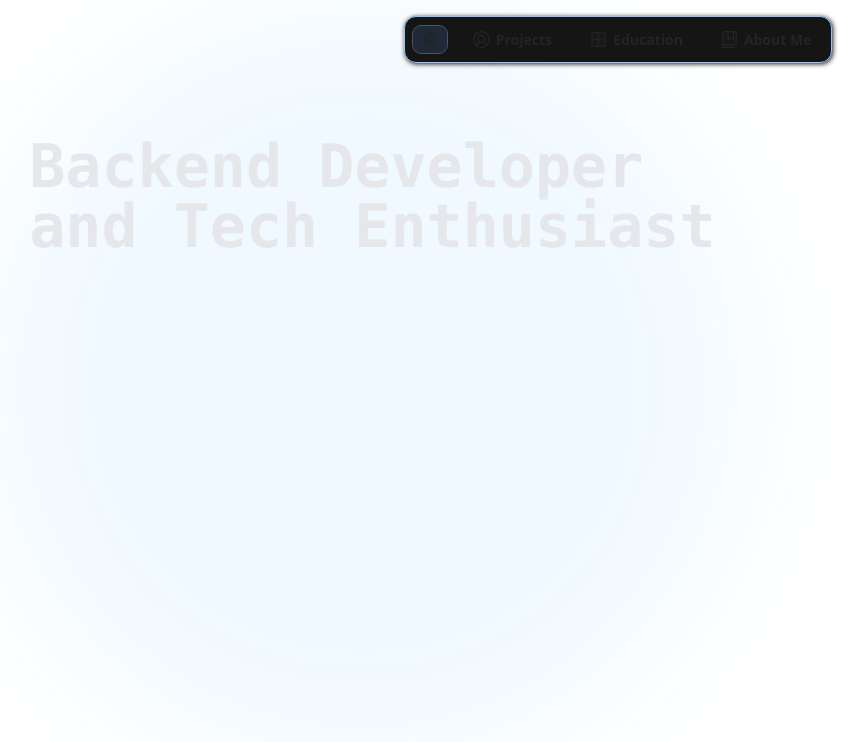
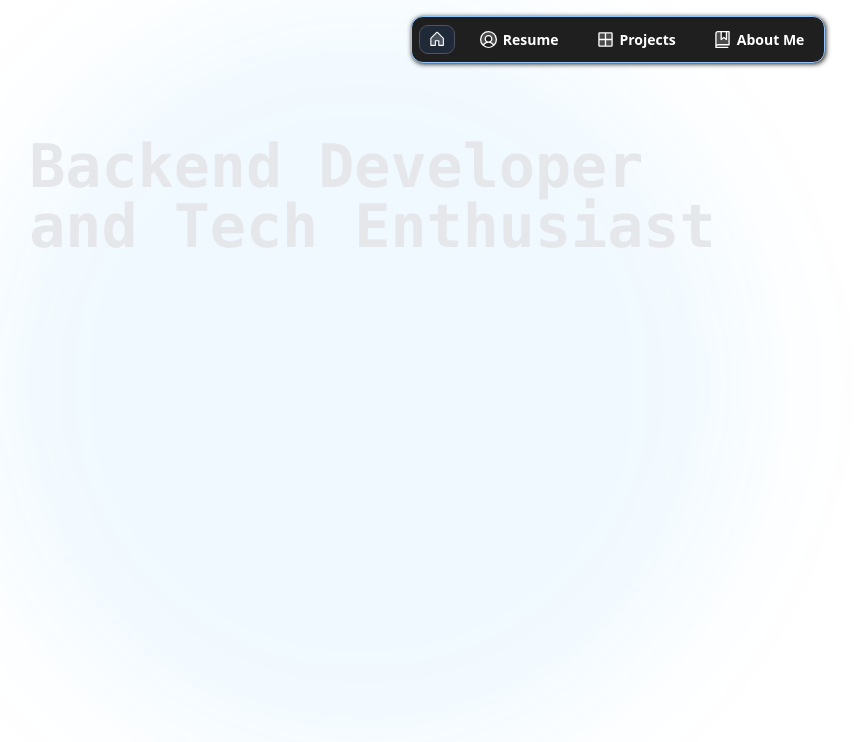
Before and after one commit to vanshanand34/Vansh-Portfolio, a Next.js app: page / in a window 1280 px wide. Shown: the top 742 px of the page, without its empty margins (22-890 px from the left). Built offline with nearby package versions, Linux system fonts and the light colour scheme.

Commit message:
Fixed hydration error by removing navbar from being pre rendered

```diff
--- /dev/null
+++ b/app/ClientNavbar.tsx
@@ -0,0 +1,9 @@
+import dynamic from "next/dynamic";
+import ResponsiveNavbar from "./Navbar";
+import { JSX } from "react";
+
+const NoSSR = dynamic(() => import("./Navbar"), {ssr: false})
+
+export default function Navbar({activeElement}: {activeElement: string}): JSX.Element{
+    return <NoSSR activeElement={activeElement}></NoSSR>
+}
--- a/app/Navbar.tsx
+++ b/app/Navbar.tsx
@@ -16,20 +16,22 @@ export default function ResponsiveNavbar({ activeElement }: { activeElement: str
         )
     }
 
-    useEffect( ()=> {
-        if(document.readyState == "complete") changeTime();
+    useEffect(() => {
+        // console.log(document.readyState, typeof window);
+        if (document.readyState == "complete") changeTime();
     }, [])
+
     function changeTime() {
-        setInterval( (() => setCurrTime(new Date())), 1000);
+        setInterval((() => setCurrTime(new Date())), 1000);
     }
     // document.onload = () => changeTime();
 
     return (
         <>
-            <div className="flex navbar justify-center  font-sans font-semibold">
+            <div className="text-white flex navbar justify-center  font-sans font-semibold">
                 <div className="w-full px-3 md:h-[7vh] text-sm flex justify-center">
 
-                    <div className="fixed bg-[#151515] my-4 border border-blue-300 rounded-xl inline-flex items-center md:justify-between justify-between py-2 px-2 shadow-[1px_1px_5px_#1a1a1a] gap-4">
+                    <div className="fixed bg-[#1f1f1f] my-4 border border-blue-300 rounded-xl inline-flex items-center md:justify-between justify-between py-2 px-2 shadow-[1px_1px_5px_#1a1a1a] gap-4">
 
                         <Link href={"/"}>
                             <div className={`py-1 px-2 rounded-lg cursor-pointer ${getNavStyling("home")}`}>
@@ -39,17 +41,17 @@ export default function ResponsiveNavbar({ activeElement }: { activeElement: str
                             </div>
                         </Link>
 
-                        <Link href={"/projects"}>
-                            <div className={`flex items-center py-1 px-2 rounded-lg cursor-pointer text-nowrap ${getNavStyling("projects")}`}>
+                        <Link href={"/resume"}>
+                            <div className={`flex items-center py-1 px-2 rounded-lg cursor-pointer text-nowrap ${getNavStyling("resume")}`}>
                                 <svg stroke="currentColor" fill="currentColor" strokeWidth="0" viewBox="0 0 256 256" height="1.5em" width="1.5em" xmlns="http://www.w3.org/2000/svg"><path d="M224,128a95.76,95.76,0,0,1-31.8,71.37A72,72,0,0,0,128,160a40,40,0,1,0-40-40,40,40,0,0,0,40,40,72,72,0,0,0-64.2,39.37h0A96,96,0,1,1,224,128Z" opacity="0.2"></path><path d="M128,24A104,104,0,1,0,232,128,104.11,104.11,0,0,0,128,24ZM74.08,197.5a64,64,0,0,1,107.84,0,87.83,87.83,0,0,1-107.84,0ZM96,120a32,32,0,1,1,32,32A32,32,0,0,1,96,120Zm97.76,66.41a79.66,79.66,0,0,0-36.06-28.75,48,48,0,1,0-59.4,0,79.66,79.66,0,0,0-36.06,28.75,88,88,0,1,1,131.52,0Z"></path></svg>
-                                <div className="hidden md:block px-1">Projects</div>
+                                <div className="hidden md:block px-1">Resume</div>
                             </div>
                         </Link>
 
-                        <Link href={"/education"}>
-                            <div className={`flex items-center py-1 px-2 rounded-lg cursor-pointer text-nowrap ${getNavStyling("education")}`}>
+                        <Link href={"/projects"}>
+                            <div className={`flex items-center py-1 px-2 rounded-lg cursor-pointer text-nowrap ${getNavStyling("projects")}`}>
                                 <svg stroke="currentColor" fill="currentColor" strokeWidth="0" viewBox="0 0 256 256" height="1.5em" width="1.5em" xmlns="http://www.w3.org/2000/svg"><path d="M208,56V200a8,8,0,0,1-8,8H56a8,8,0,0,1-8-8V56a8,8,0,0,1,8-8H200A8,8,0,0,1,208,56Z" opacity="0.2"></path><path d="M200,40H56A16,16,0,0,0,40,56V200a16,16,0,0,0,16,16H200a16,16,0,0,0,16-16V56A16,16,0,0,0,200,40Zm0,80H136V56h64ZM120,56v64H56V56ZM56,136h64v64H56Zm144,64H136V136h64v64Z"></path></svg>
-                                <div className="hidden md:inline px-1">Education</div>
+                                <div className="hidden md:inline px-1">Projects</div>
                             </div>
                         </Link>
 
@@ -63,10 +65,12 @@ export default function ResponsiveNavbar({ activeElement }: { activeElement: str
                         </Link>
 
                     </div>
-
                 </div >
             </div >
-            <div className="fixed top-[3vh] right-[3vw] text-white text-md" id="currTime">{currTime.toLocaleTimeString()}</div>
+
+            <div className="fixed top-[3vh] right-[3vw] text-white text-md" id="currTime">
+                {currTime.toLocaleTimeString()}
+            </div>
         </>
     )
 }
```
